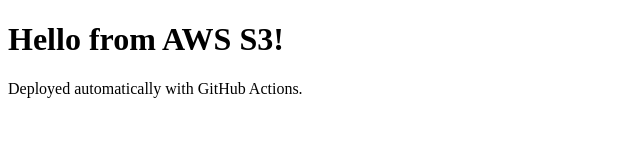
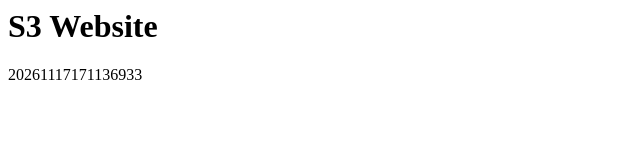
Before and after one commit to NikolaiKuhar/aws-s3-static-site, a plain HTML site: page index.html in a window 1280 px wide. Shown: the whole page, without its empty margins (0-640 px from the left). Drawn offline with Linux system fonts and the light colour scheme.

Commit message:
Add index.html

```diff
--- a/index.html
+++ b/index.html
@@ -1,12 +1,9 @@
-<!DOCTYPE html>
-<html lang="en">
-<head>
-    <meta charset="UTF-8">
-    <meta name="viewport" content="width=device-width, initial-scale=1.0">
-    <title>AWS S3 Static Website</title>
-</head>
-<body>
-    <h1>Hello from AWS S3!</h1>
-    <p>Deployed automatically with GitHub Actions.</p>
-</body>
+<html>
+  <head>
+    <title>S3 Website</title>
+  </head>
+  <body>
+    <h1>S3 Website</h1>
+    <p>20261117171136933</p>
+  </body>
 </html>
```
